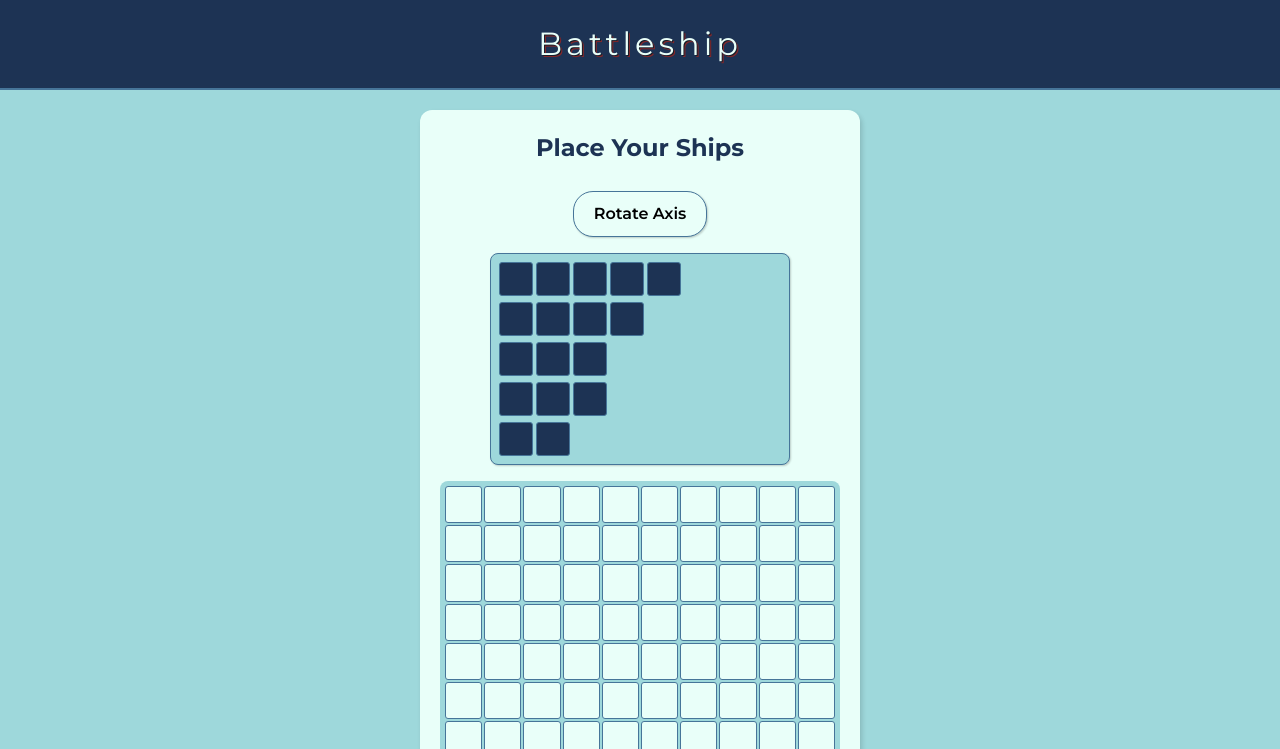
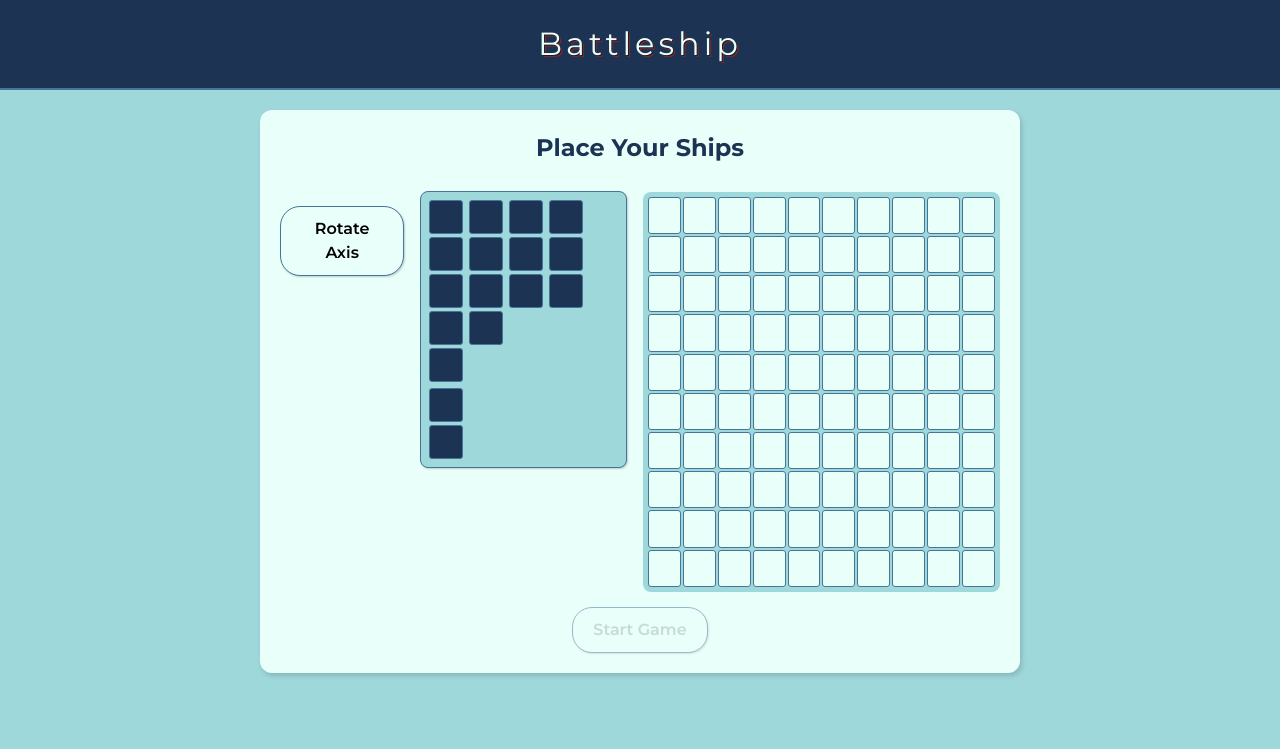
Before and after one commit to SrulyP/battleship, a website with bundled scripts: page src/index.html in a window 1280 px wide. Both pictures are taken after a click on the button "Rotate Axis". Shown: the top 749 px of the page. Built offline with nearby package versions, Linux system fonts and the light colour scheme.

Commit message:
Fix rotate button, style ships being vertical, fix ship items

```diff
--- a/src/css/styles.css
+++ b/src/css/styles.css
@@ -99,6 +99,10 @@ h3 {
   color: var(--white-green);
 }
 
+.rotate-btn {
+  margin-bottom: 12px;
+}
+
 .grayed-out {
   opacity: 0.5;
   pointer-events: none;
@@ -107,16 +111,16 @@ h3 {
 /* ------------- Setup Layout and Ships Tray ------------- */
 
 .player-grid-setup-section {
-  display: grid;
+  display: flex;
   gap: 16px;
-  align-items: start;
+  align-items: baseline;
   justify-items: center;
   width: 100%;
   max-width: 720px;
 }
 
 .ships {
-  width: 300px;
+  width: 230px;
   min-height: 80px;
   background-color: var(--light-blue);
   border: 1px solid var(--medium-blue);
@@ -124,8 +128,16 @@ h3 {
   padding: 8px;
   box-shadow: 1px 1px 2px rgba(0, 0, 0, 0.2);
   display: flex;
+  flex-direction: row;
+  flex-wrap: wrap;
+  gap: 6px;
+  align-items: flex-start;
+}
+
+.ships-section {
+  display: flex;
   flex-direction: column;
-  gap: 6px;
+  align-items: center;
 }
 
 /* ==================================== Game Section ==================================== */
@@ -175,6 +187,14 @@ h3 {
   display: flex;
   justify-content: center;
   align-items: center;
+}
+
+.ship-piece {
+  margin-right: 20px;
+}
+.ship-piece.vertical {
+  flex-direction: column;
+  margin-right: 0;
 }
 
 /* ------------- Modified Pieces and Ship Pieces ------------- */
```
